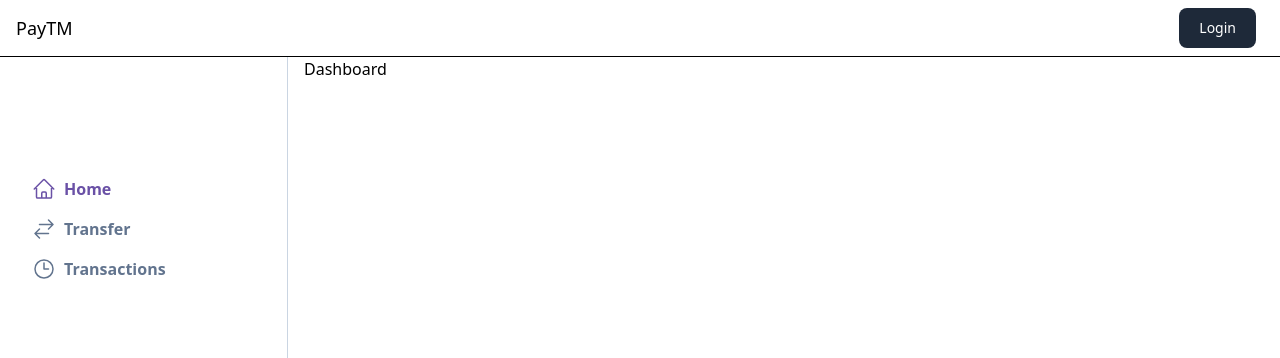
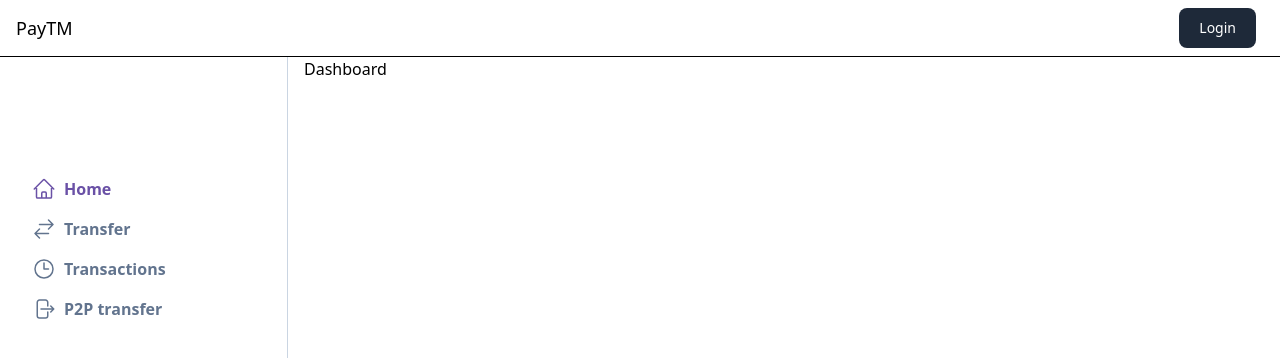
Before and after one commit to itssunnyfunny/Digital-Wallet, a Next.js app in the folder apps/user-app/: page /dashboard in a window 1280 px wide. Shown: the top 358 px of the page. Built offline with nearby package versions, Linux system fonts and the light colour scheme; no server answers.

Commit message:
adding p2p in the dashboard

```diff
--- a/apps/user-app/app/(dashboard)/layout.tsx
+++ b/apps/user-app/app/(dashboard)/layout.tsx
@@ -12,6 +12,7 @@
                 <SidebarItem href={"/dashboard"} icon={<HomeIcon />} title="Home" />
                 <SidebarItem href={"/transfer"} icon={<TransferIcon />} title="Transfer" />
                 <SidebarItem href={"/transactions"} icon={<TransactionsIcon />} title="Transactions" />
+                <SidebarItem href={"/p2p"} icon={<P2PTransferIcon/>} title="P2P transfer" />
             </div>
         </div>
             {children}
@@ -37,3 +38,9 @@
   </svg>
 
 }
+ function P2PTransferIcon(){
+  return <svg xmlns="http://www.w3.org/2000/svg" fill="none" viewBox="0 0 24 24" stroke-width="1.5" stroke="currentColor" className="size-6">
+  <path stroke-linecap="round" stroke-linejoin="round" d="M15.75 9V5.25A2.25 2.25 0 0 0 13.5 3h-6a2.25 2.25 0 0 0-2.25 2.25v13.5A2.25 2.25 0 0 0 7.5 21h6a2.25 2.25 0 0 0 2.25-2.25V15m3 0 3-3m0 0-3-3m3 3H9" />
+</svg>
+
+ }
--- /dev/null
+++ b/apps/user-app/app/(dashboard)/p2p/page.tsx
@@ -0,0 +1,6 @@
+
+export default function() {
+    return <div>
+        P2p page
+    </div>
+}
```
Also changed, not shown: 1 other file (tests, documents, lock files or other folders).
